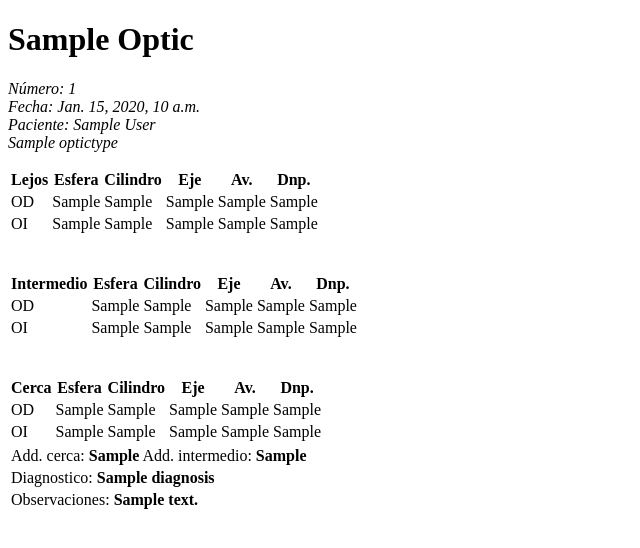
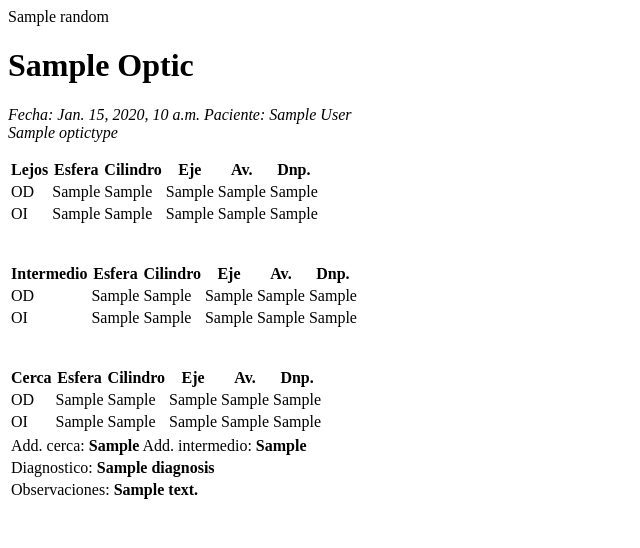
Before and after one commit to carlosCACB333/kiwioptics, a Django app: template medidas/templates/medidas/prescription_pdf.html in a window 1280 px wide. Shown: the top 548 px of the page, without its empty margins (0-640 px from the left). Run offline with Django 3.2, Linux system fonts and the light colour scheme; the template is opened without the code that fills it: most values are stand-ins (such as "Sample title", 1, 10 or a date in 2020).

```diff
--- a/medidas/templates/medidas/prescription_pdf.html
+++ b/medidas/templates/medidas/prescription_pdf.html
@@ -8,10 +8,6 @@
     <style>
     @page {
   margin: 1.5cm;
-  @bottom-left {
-    color: #4ca2ff;
-    font-family: Arial;
-    content: '♥ Gracias!'; }
   @bottom-right {
     color: #a9a;
     content: '{{prescription.subsidiary.subsidiary_name}} | {{prescription.subsidiary.phone}} | {{prescription.subsidiary.direction}}';
@@ -20,11 +16,11 @@
     </style>
   </head>
   <body>
+    {{random}}
     <h1>{{prescription.optic|title}}</h1>
     <aside>
       <address id="from">
-        Número: <span style='color: #000'>{{prescription.prescription_optic_id}}</span> <br>
-        Fecha: <span style='color: #000'>{{prescription.date}} </span><br>
+        Fecha: <span style='color: #000'>{{prescription.date}} </span>
         Paciente: <span style='color: #000'>{{prescription.patient.full_name}}</span>
       </address>
 
--- a/medidas/views.py
+++ b/medidas/views.py
@@ -1,6 +1,7 @@
 from django.shortcuts import render, get_object_or_404, get_list_or_404
 from django.http import HttpResponse, HttpResponseRedirect, JsonResponse, FileResponse
 from django.urls import reverse_lazy
+import random
 from django.shortcuts import redirect
 from django.contrib.auth.decorators import login_required, permission_required
 from django.contrib.auth.mixins import LoginRequiredMixin
@@ -411,6 +412,8 @@ class PrescriptionPDFDetailView(DetailView):
 
     def get_context_data(self, **kwargs):
         context = super().get_context_data(**kwargs)
+        random_choices = ['.','','-','+','+-','1','0','...','_']
+        context["random"] = random.choice(random_choices)
         context["is_dip"] = self.object.is_dip
         if self.object.is_dip:
             if self.object.far_dnp_left:
```
